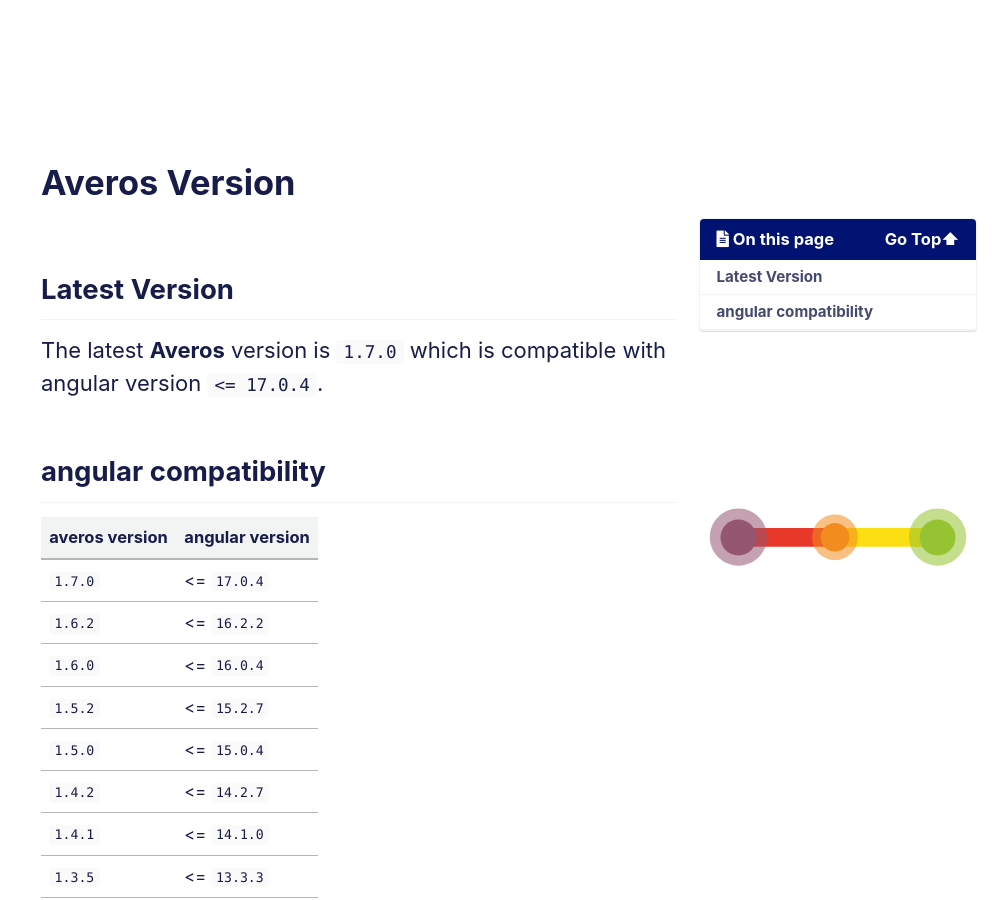
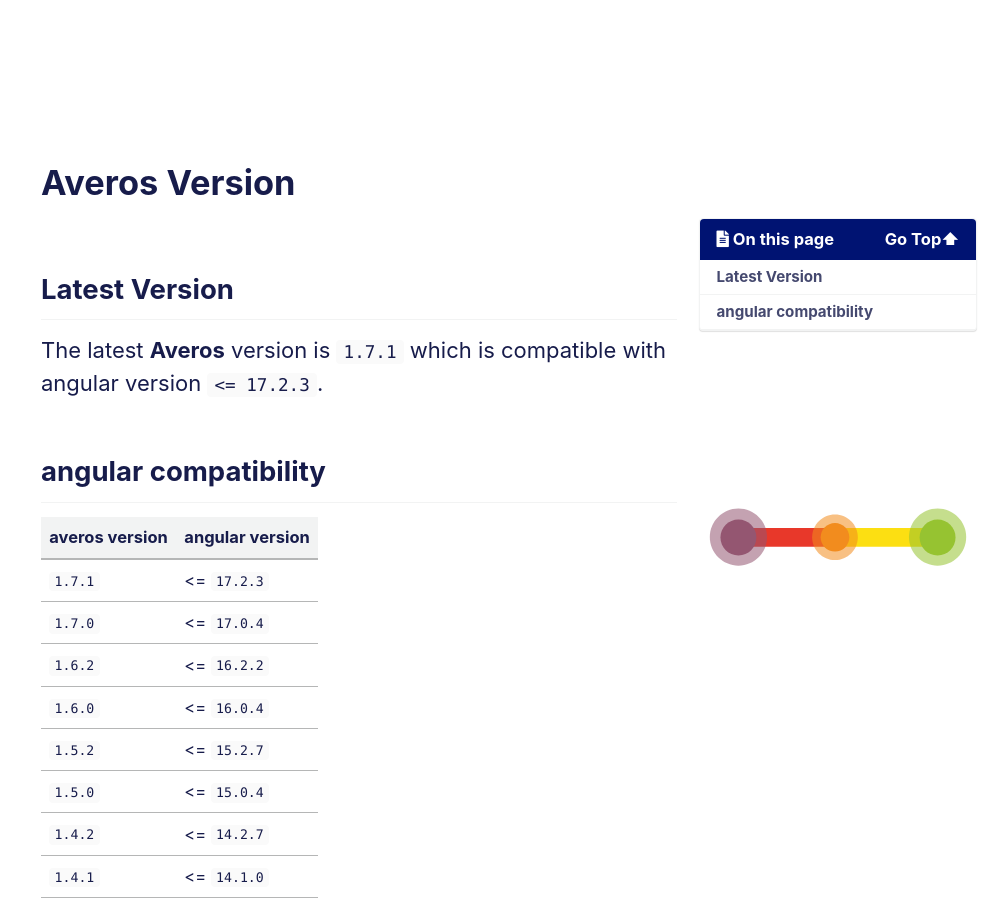
Before and after one commit to averos-io/averos-io.github.io, a Jekyll site: the page built from _pages/latest-version.md, in a window 1280 px wide and 900 px high. Shown: the whole window, without its empty margins (281-1280 px from the left). Built offline with Jekyll 4.4.1, drawn with Linux system fonts in a browser that asks for light colours; cached includes are drawn as plain includes; comment, search, counter and statistics services are not loaded; a style sheet for code colours, icons or effects is not loaded.

Commit message:
updated v 1.7.1

```diff
--- a/_pages/latest-version.md
+++ b/_pages/latest-version.md
@@ -9,13 +9,14 @@
 ## **Latest Version**
 
 
-The latest **Averos** version is `1.7.0` which is compatible with angular version  `<= 17.0.4`.
+The latest **Averos** version is `1.7.1` which is compatible with angular version  `<= 17.2.3`.
 
 
 ## **angular compatibility**
 
 | **averos version** | **angular version** |
 | ------ | ------ |
+| `1.7.1` | <= `17.2.3` |
 | `1.7.0` | <= `17.0.4` |
 | `1.6.2` | <= `16.2.2` |
 | `1.6.0` | <= `16.0.4` |
```
